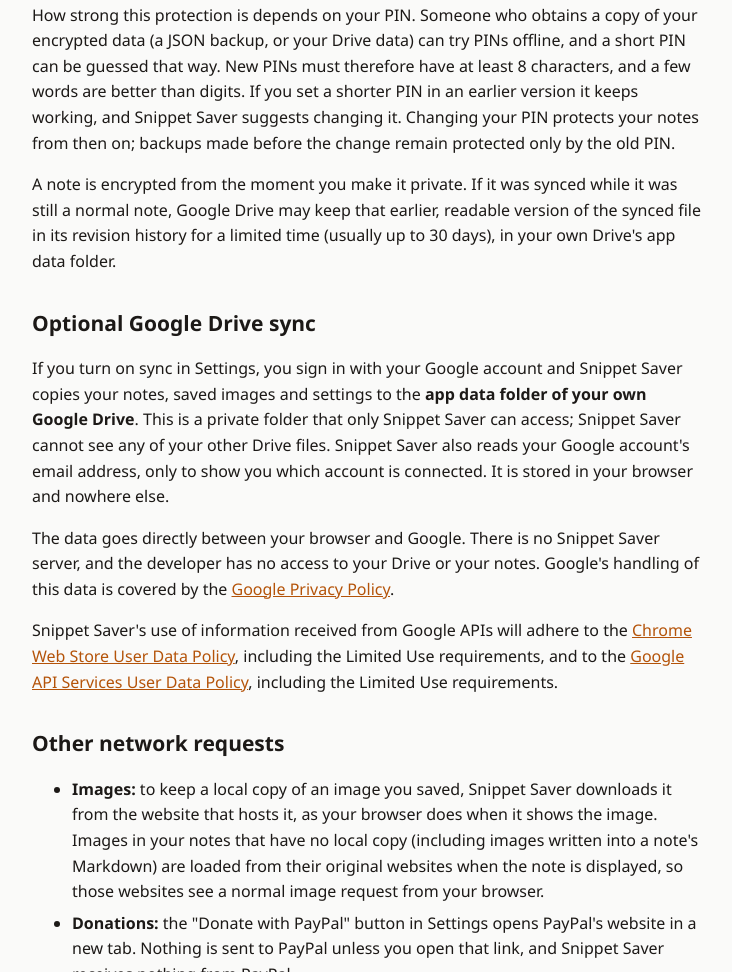
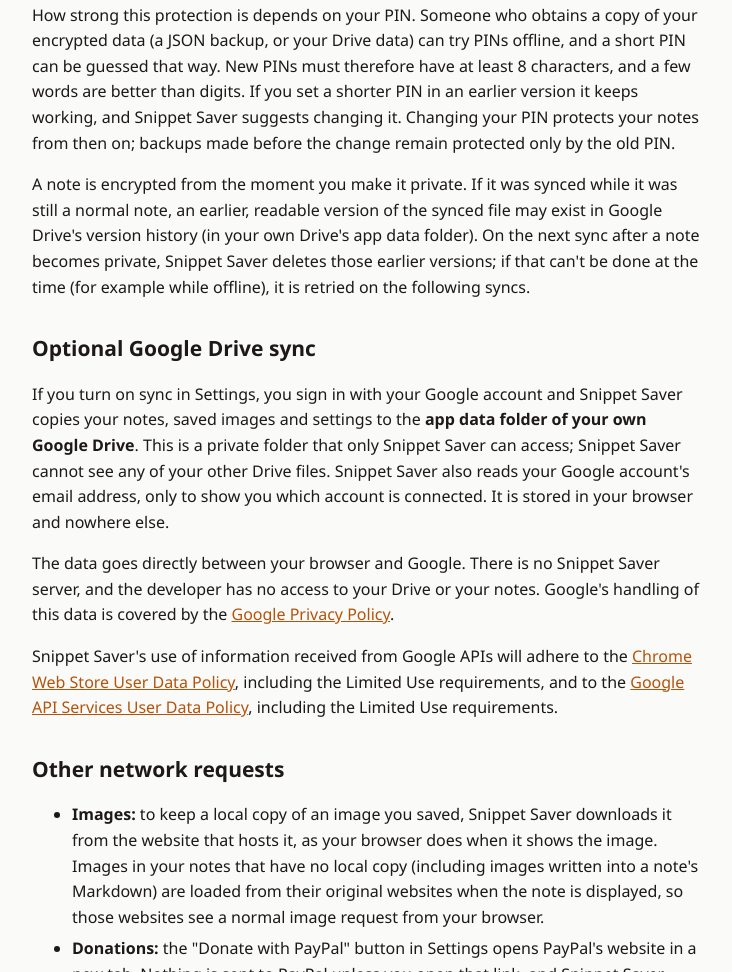
Before and after one commit to skimiforow/snippet-saver, a plain HTML site: page privacy.html in a window 1280 px wide. Shown: the part 1124-2096 px from the top of the page, without its empty margins (272-1004 px from the left). Drawn offline with Linux system fonts and the light colour scheme.

Commit message:
Privacy policy: older Drive versions are deleted when a note turns private
Snippet Saver now deletes the earlier versions of the synced file on the
next sync after a note becomes private (retried if it can't run), so a
readable copy doesn't remain in Drive's version history. Same text as
store/privacy-policy.md.

Co-Authored-By: Claude Opus 5.5 <noreply@anthropic.com>

```diff
--- a/privacy.html
+++ b/privacy.html
@@ -38,7 +38,7 @@
     <p>Notes you mark as private are encrypted on your computer (AES-256-GCM, with a key derived from your PIN or passphrase using PBKDF2) before they are stored, synced or exported as a JSON backup. Their title, text, snippets, tags and source page are stored only in encrypted form; the date, pinned state and an internal identifier stay readable so sync can work. Private notes don't keep a local copy of their images, only the link. Unlocked private notes lock again when you close Snippet Saver, lock them yourself, or after 15 minutes without use.</p>
     <p>Your PIN or passphrase is <strong>never stored or sent anywhere</strong>. Snippet Saver keeps only a random salt and an encrypted check value, used to recognise the right PIN; these are synced with your settings so the same PIN works on your other computers. Nobody without your PIN can read private notes, including the developer. For the same reason, a forgotten PIN can't be recovered.</p>
     <p>How strong this protection is depends on your PIN. Someone who obtains a copy of your encrypted data (a JSON backup, or your Drive data) can try PINs offline, and a short PIN can be guessed that way. New PINs must therefore have at least 8 characters, and a few words are better than digits. If you set a shorter PIN in an earlier version it keeps working, and Snippet Saver suggests changing it. Changing your PIN protects your notes from then on; backups made before the change remain protected only by the old PIN.</p>
-    <p>A note is encrypted from the moment you make it private. If it was synced while it was still a normal note, Google Drive may keep that earlier, readable version of the synced file in its revision history for a limited time (usually up to 30 days), in your own Drive's app data folder.</p>
+    <p>A note is encrypted from the moment you make it private. If it was synced while it was still a normal note, an earlier, readable version of the synced file may exist in Google Drive's version history (in your own Drive's app data folder). On the next sync after a note becomes private, Snippet Saver deletes those earlier versions; if that can't be done at the time (for example while offline), it is retried on the following syncs.</p>
 
     <h2>Optional Google Drive sync</h2>
     <p>If you turn on sync in Settings, you sign in with your Google account and Snippet Saver copies your notes, saved images and settings to the <strong>app data folder of your own Google Drive</strong>. This is a private folder that only Snippet Saver can access; Snippet Saver cannot see any of your other Drive files. Snippet Saver also reads your Google account's email address, only to show you which account is connected. It is stored in your browser and nowhere else.</p>
```
